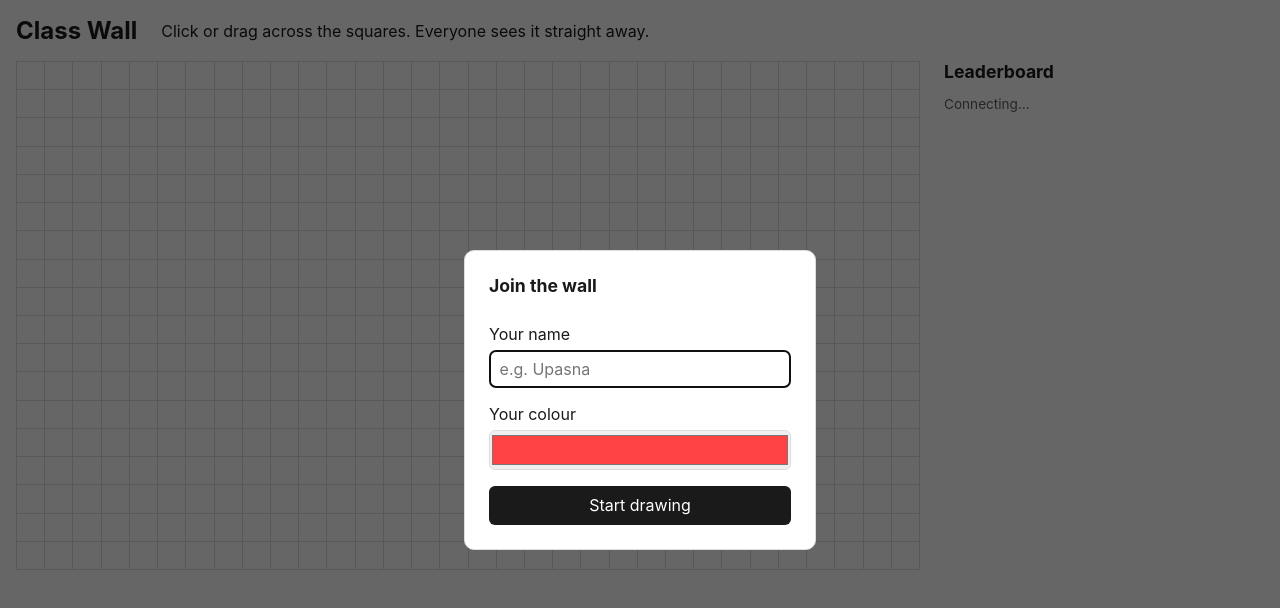
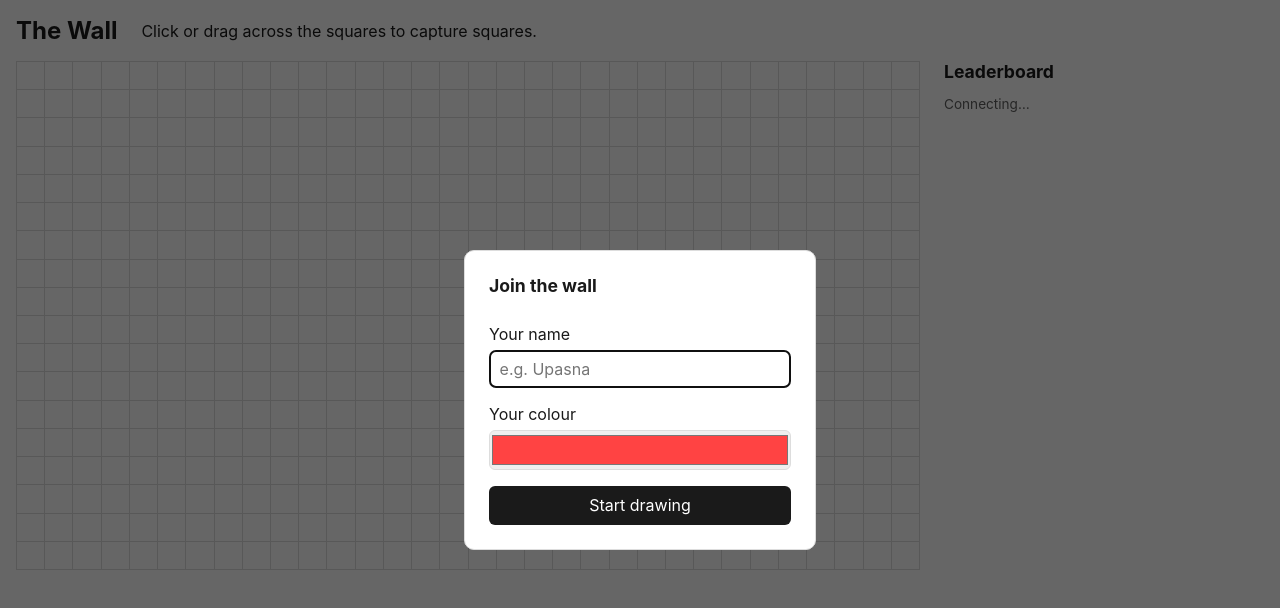
Before and after one commit to gyanl/wall, a plain HTML site: page index.html in a window 1280 px wide. Drawn offline with Linux system fonts and the light colour scheme; no server answers.

Commit message:
Rename to The Wall and remove the security exercise
Co-Authored-By: Claude Opus 5.5 <noreply@anthropic.com>

```diff
--- a/index.html
+++ b/index.html
@@ -3,35 +3,13 @@
 <head>
   <meta charset="UTF-8">
   <meta name="viewport" content="width=device-width, initial-scale=1">
-  <title>Class Wall</title>
+  <title>The Wall</title>
   <link rel="stylesheet" href="style.css">
 </head>
 <body>
-  <!--
-    SECURITY EXERCISE (Tech 1, Lecture 6) — you have permission to attack THIS class wall only.
-
-    The whole point: firebase-config.js is public (it ships to every browser), so the ONLY thing
-    protecting the database is the security rules in the Firebase console. If those are still the
-    test-mode default ({ ".read": true, ".write": true }) the database is a wide-open text field.
-
-    Everything below runs from the browser console on the live page (script.js already has db, ref,
-    set, onValue in scope) or over plain HTTP against <databaseURL>/<path>.json.
-
-    Try these, then write rules that stop each one:
-      1. Read past the wall — fetch the DB root ("/.json"). What's readable that shouldn't be?
-      2. Paint without the app — set(ref(db, "wall/500"), { colour: "#000", name: "console" }).
-      3. Write outside the grid — wall/999999, or a new top-level key like "secrets".
-      4. Break the data shape — write a square that isn't { colour, name } and reload.
-      5. Wipe the wall — a single write of null to "wall" deletes everything.
-      6. Impersonate — name is just a string, no accounts. Why can't rules alone fix this?
-
-    The hardened rules in README.md defeat 1–5. Number 6 needs authentication (next lecture).
-    Rules of engagement: this database only, nothing sensitive (it's world-readable), clean up after.
-  -->
-
   <header>
-    <h1>Class Wall</h1>
-    <p>Click or drag across the squares. Everyone sees it straight away.</p>
+    <h1>The Wall</h1>
+    <p>Click or drag across the squares to capture squares.</p>
     <button type="button" id="me" class="me" hidden>
       <span class="swatch" id="me-swatch"></span>
       <span id="me-name"></span>
```
Also changed, not shown: 1 other file.
